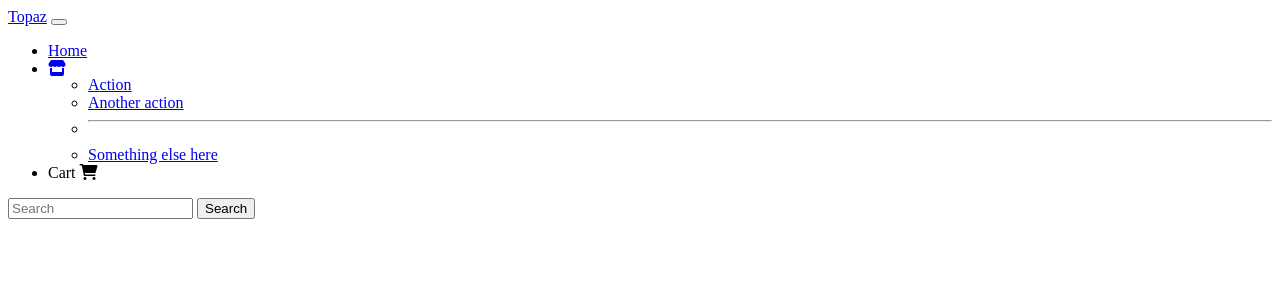
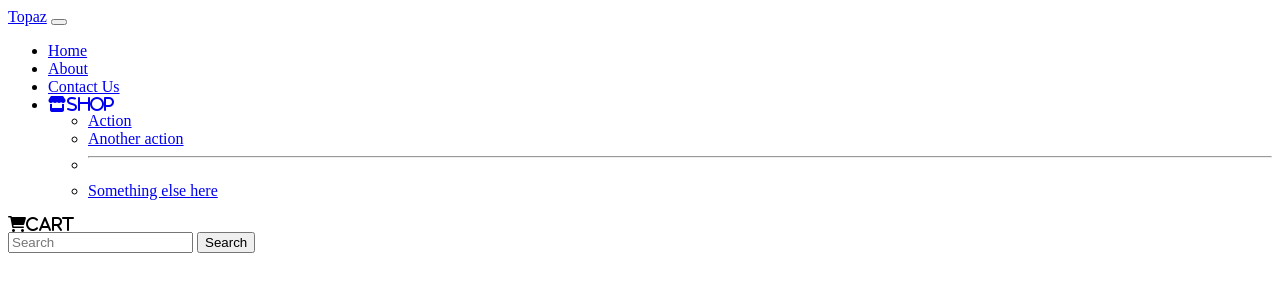
Before and after one commit to Marwan1241/topaz, a PHP site: page /topaz/app/views/inc/nav.php in a window 1280 px wide. Shown: the top 300 px of the page. Run offline with PHP 8.4, Linux system fonts and the light colour scheme; some libraries are stand-ins or nearby versions.

Commit message:
updated the navbar with new elements --> about , contact , and linked them to pages in the views , but i can't seem to figure out why they cant reach those pages

```diff
--- a/app/config/config.php
+++ b/app/config/config.php
@@ -11,7 +11,7 @@ define('APPROOT', dirname(dirname(__FILE__)));
 // URL Root
 define('URLROOT', 'http://localhost/topaz/public/');
 // Site Name
-define('SITENAME', 'MIU Blog MVC');
+define('SITENAME', 'Topaz');
 
 define('APP_VERSION', '1.2');
 
--- a/app/views/inc/nav.php
+++ b/app/views/inc/nav.php
@@ -11,11 +11,17 @@
     <div class="collapse navbar-collapse" id="navbarSupportedContent">
       <ul class="navbar-nav me-auto mb-2 mb-lg-0">
         <li class="nav-item">
-          <a class="nav-link active" aria-current="page" href="#">Home</a>
+          <a class="nav-link active" aria-current="page" href="<?php echo URLROOT . 'public'; ?>">Home</a>
+        </li>
+           <li class="nav-item">
+          <a class="nav-link active" aria-current="page" href="<?php echo URLROOT . 'pages/about'; ?>">About</a>
+        </li>
+           <li class="nav-item">
+          <a class="nav-link active" aria-current="page" href="<?php echo URLROOT . 'pages/contact'; ?>">Contact Us</a>
         </li>
         <li class="nav-item dropdown">
           <a class="nav-link dropdown-toggle" href="#" id="navbarDropdown" role="button" data-bs-toggle="dropdown" aria-expanded="false">
-          <i class="fa-solid fa-store"></i>
+          <i class="fa-solid fa-store">Shop</i>
           </a>
           <ul class="dropdown-menu" aria-labelledby="navbarDropdown">
             <li><a class="dropdown-item" href="#">Action</a></li>
@@ -24,10 +30,10 @@
             <li><a class="dropdown-item" href="#">Something else here</a></li>
           </ul>
         </li>
-        <li class="nav-item">
-          <a class="nav-link">Cart <i class="fa-solid fa-cart-shopping"></i></a>
-        </li>
+        <ul>
+        </ul>
       </ul>
+    <i class="nav-link fa-solid fa-cart-shopping">Cart</i>
       <form class="d-flex">
         <input class="form-control me-2" type="search" placeholder="Search" aria-label="Search">
         <button class="btn btn-outline-success" type="submit">Search</button>
```
